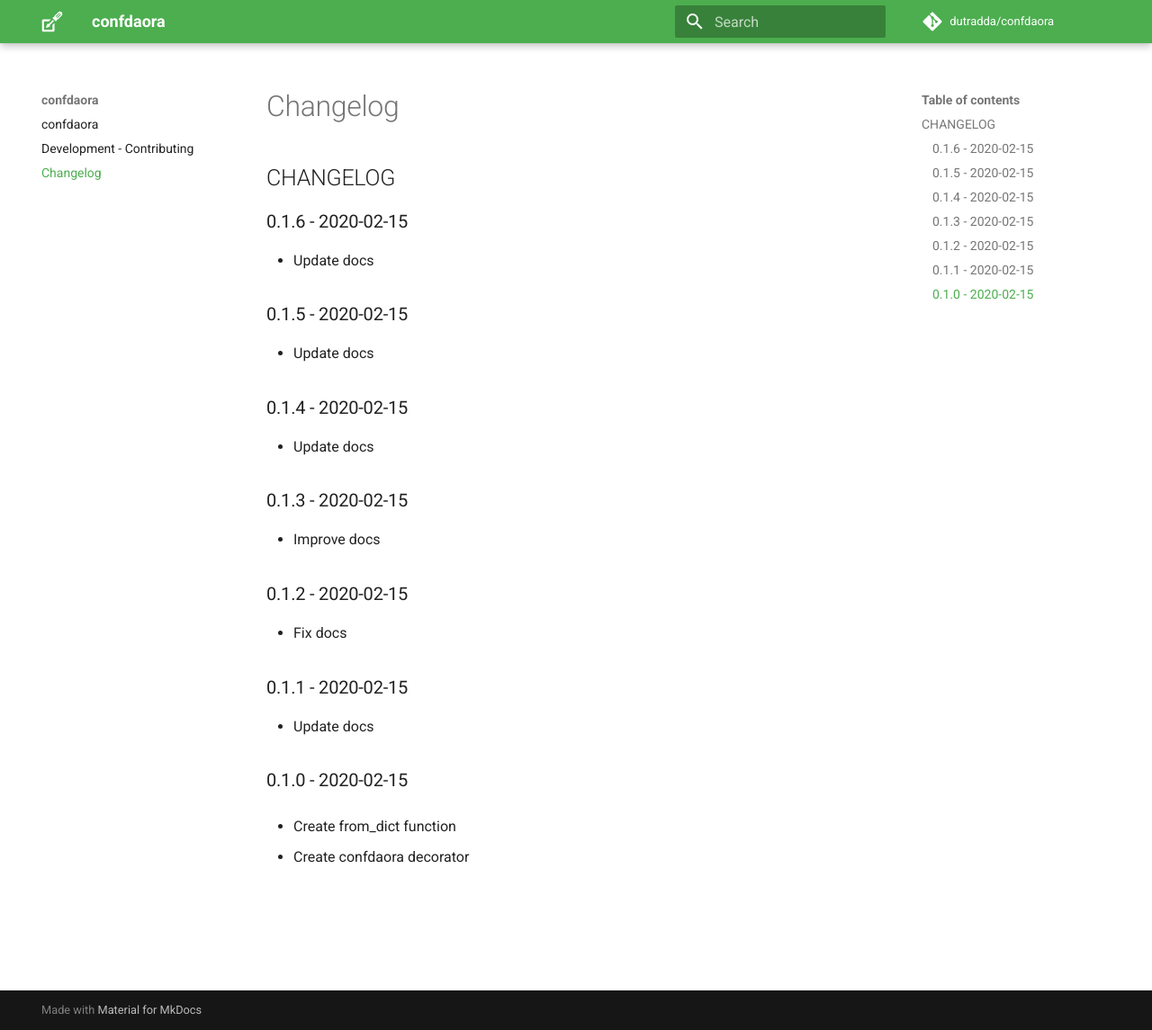
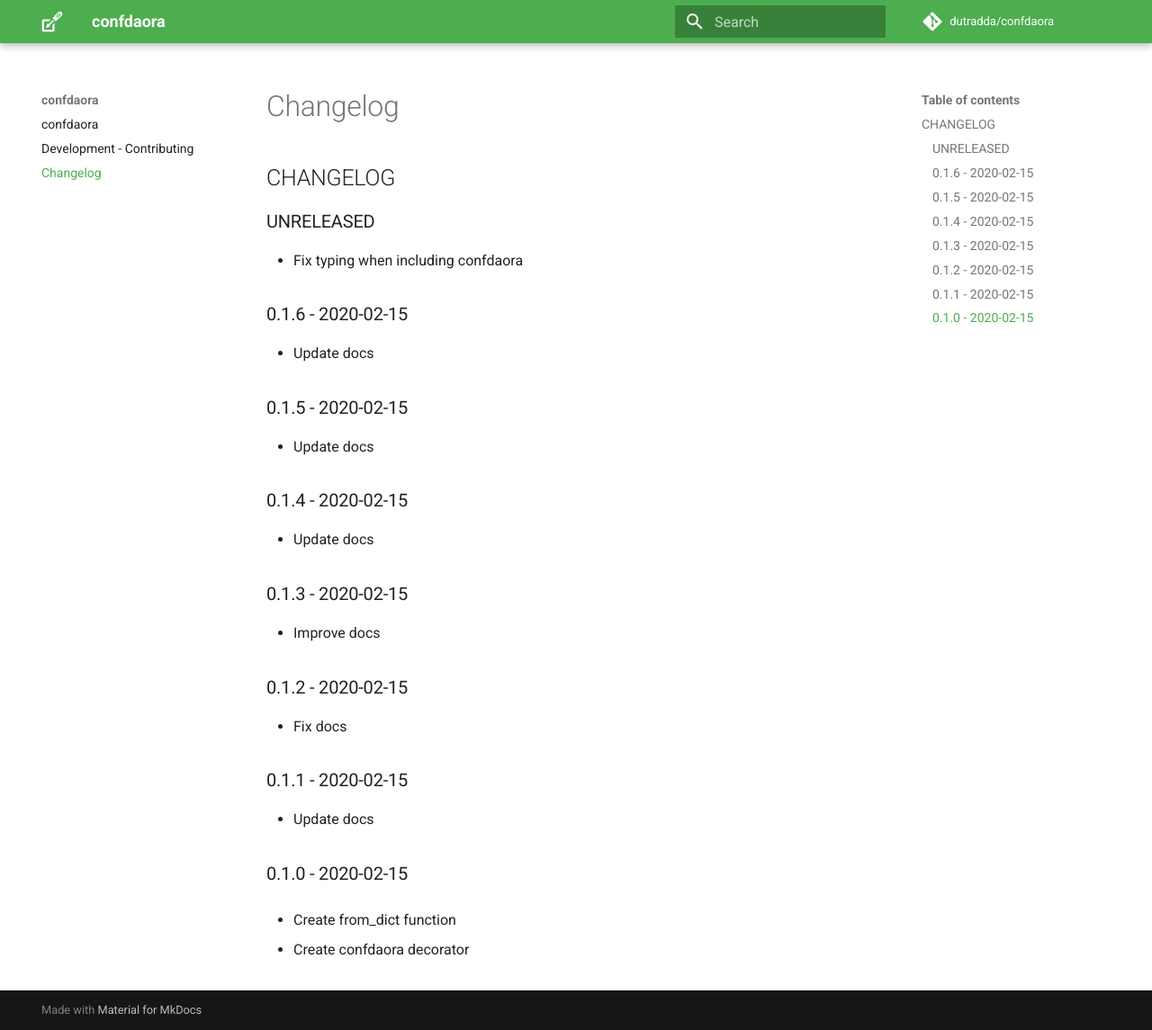
Before and after one commit to dutradda/confdaora, an MkDocs documentation site: the page built from docs/changelog.md, in a window 1280 px wide and 1145 px high. Shown: the whole window at 90% size. Built offline with MkDocs 1.6.1 and Material for MkDocs 9.7.7, drawn with Linux system fonts in a browser that asks for light colours; comment, search, counter and statistics services are not loaded.

Commit message:
Fix typing when including confdaora

```diff
--- a/docs/changelog.md
+++ b/docs/changelog.md
@@ -1,4 +1,8 @@
 ## CHANGELOG
+
+### UNRELEASED
+
+ - Fix typing when including confdaora
 
 ### 0.1.6 - 2020-02-15
 
```
Also changed, not shown: CHANGELOG.md (+4 -0 lines), 1 other file.
